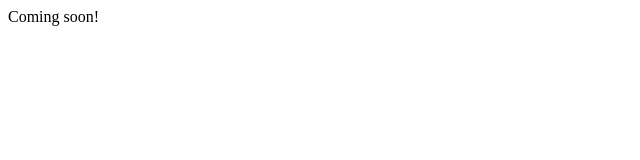
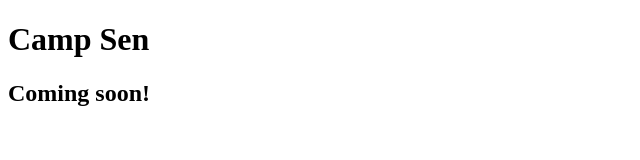
Before and after one commit to darshanasen/camp-sen, a plain HTML site: page index.html in a window 1280 px wide. Shown: the whole page, without its empty margins (0-640 px from the left). Drawn offline with Linux system fonts and the light colour scheme.

Commit message:
add titles

```diff
--- a/index.html
+++ b/index.html
@@ -7,6 +7,7 @@
     <title>🏕Camp Sen🏕</title>
 </head>
 <body>
-    Coming soon!
+    <h1>Camp Sen</h1>
+    <h2>Coming soon!</h2>
 </body>
 </html>
```
